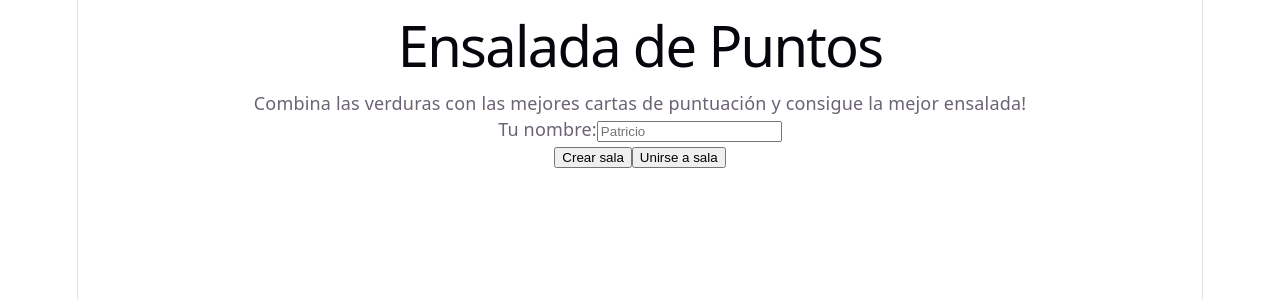
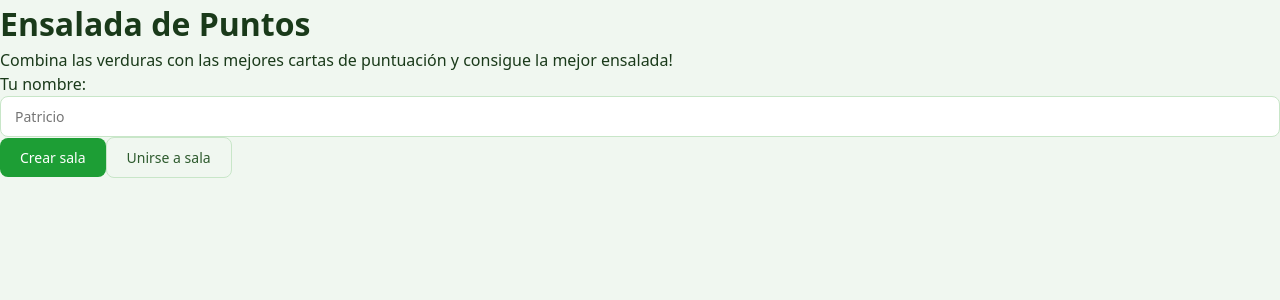
Before and after one commit to LeonardoVNC/EnsaladaDePuntosWeb, a React (Vite) app in the folder EnsaladaFront/: page / in a window 1280 px wide. Shown: the top 300 px of the page. Built offline with nearby package versions, Linux system fonts and the light colour scheme.

Commit message:
style: Add basic css config

```diff
--- a/EnsaladaFront/src/index.css
+++ b/EnsaladaFront/src/index.css
@@ -1,111 +1,96 @@
-:root {
-  --text: #6b6375;
-  --text-h: #08060d;
-  --bg: #fff;
-  --border: #e5e4e7;
-  --code-bg: #f4f3ec;
-  --accent: #aa3bff;
-  --accent-bg: rgba(170, 59, 255, 0.1);
-  --accent-border: rgba(170, 59, 255, 0.5);
-  --social-bg: rgba(244, 243, 236, 0.5);
-  --shadow:
-    rgba(0, 0, 0, 0.1) 0 10px 15px -3px, rgba(0, 0, 0, 0.05) 0 4px 6px -2px;
-
-  --sans: system-ui, 'Segoe UI', Roboto, sans-serif;
-  --heading: system-ui, 'Segoe UI', Roboto, sans-serif;
-  --mono: ui-monospace, Consolas, monospace;
-
-  font: 18px/145% var(--sans);
-  letter-spacing: 0.18px;
-  color-scheme: light dark;
-  color: var(--text);
-  background: var(--bg);
-  font-synthesis: none;
-  text-rendering: optimizeLegibility;
-  -webkit-font-smoothing: antialiased;
-  -moz-osx-font-smoothing: grayscale;
-
-  @media (max-width: 1024px) {
-    font-size: 16px;
-  }
+*,
+*::before,
+*::after {
+  box-sizing: border-box;
+  margin: 0;
+  padding: 0;
 }
 
-@media (prefers-color-scheme: dark) {
-  :root {
-    --text: #9ca3af;
-    --text-h: #f3f4f6;
-    --bg: #16171d;
-    --border: #2e303a;
-    --code-bg: #1f2028;
-    --accent: #c084fc;
-    --accent-bg: rgba(192, 132, 252, 0.15);
-    --accent-border: rgba(192, 132, 252, 0.5);
-    --social-bg: rgba(47, 48, 58, 0.5);
-    --shadow:
-      rgba(0, 0, 0, 0.4) 0 10px 15px -3px, rgba(0, 0, 0, 0.25) 0 4px 6px -2px;
-  }
-
-  #social .button-icon {
-    filter: invert(1) brightness(2);
-  }
+:root {
+  --green-dark: #1a3a1a;
+  --green-mid: #2d5a2d;
+  --green-soft: #5a7a5a;
+  --green-intense: #85b33f;
+  --green-light: #c8e6c8;
+  --green-pale: #e1f5ee;
+  --green-bg: #f0f7f0;
+  --teal: #1d9e35;
+  --teal-light: #5dca6d;
+  --teal-pale: #9fe1cb;
+  --yellow-card: #fff9e6;
+  --yellow-border: #f5d87a;
+  --yellow-text: #5a4a10;
+  --white: #ffffff;
+  --gray-text: #7a9a7a;
+  --error: #c0392b;
+  --error-bg: #fdf0f0;
+  --radius-sm: 8px;
+  --radius-md: 12px;
+  --radius-lg: 16px;
+  --shadow-card: 0 2px 8px rgba(0, 0, 0, 0.08), 0 1px 3px rgba(0, 0, 0, 0.05);
+  --shadow-card-hover: 0 4px 16px rgba(0, 0, 0, 0.12), 0 2px 6px rgba(0, 0, 0, 0.08);
+  --transition: all 0.15s ease;
 }
 
+html,
+body,
 #root {
-  width: 1126px;
-  max-width: 100%;
-  margin: 0 auto;
-  text-align: center;
-  border-inline: 1px solid var(--border);
-  min-height: 100svh;
-  display: flex;
-  flex-direction: column;
-  box-sizing: border-box;
+  height: 100%;
+  width: 100%;
 }
 
 body {
-  margin: 0;
+  font-family: system-ui, -apple-system, sans-serif;
+  background: var(--green-bg);
+  color: var(--green-dark);
+  line-height: 1.5;
 }
 
-h1,
-h2 {
-  font-family: var(--heading);
+button {
+  cursor: pointer;
+  font-family: inherit;
+  font-size: 14px;
   font-weight: 500;
-  color: var(--text-h);
+  padding: 10px 20px;
+  border-radius: var(--radius-sm);
+  border: none;
+  background: var(--teal);
+  color: var(--white);
+  transition: var(--transition);
 }
 
-h1 {
-  font-size: 56px;
-  letter-spacing: -1.68px;
-  margin: 32px 0;
-  @media (max-width: 1024px) {
-    font-size: 36px;
-    margin: 20px 0;
-  }
-}
-h2 {
-  font-size: 24px;
-  line-height: 118%;
-  letter-spacing: -0.24px;
-  margin: 0 0 8px;
-  @media (max-width: 1024px) {
-    font-size: 20px;
-  }
-}
-p {
-  margin: 0;
+button:hover:not(:disabled) {
+  background: var(--green-mid);
 }
 
-code,
-.counter {
-  font-family: var(--mono);
-  display: inline-flex;
-  border-radius: 4px;
-  color: var(--text-h);
+button:disabled {
+  opacity: 0.5;
+  cursor: not-allowed;
 }
 
-code {
-  font-size: 15px;
-  line-height: 135%;
-  padding: 4px 8px;
-  background: var(--code-bg);
+button.secondary {
+  background: transparent;
+  border: 1.5px solid var(--green-light);
+  color: var(--green-mid);
 }
+
+button.secondary:hover:not(:disabled) {
+  background: var(--green-pale);
+}
+
+input[type="text"] {
+  width: 100%;
+  padding: 10px 14px;
+  border: 1.5px solid var(--green-light);
+  border-radius: var(--radius-sm);
+  font-size: 14px;
+  font-family: inherit;
+  background: var(--white);
+  color: var(--green-dark);
+  transition: var(--transition);
+}
+
+input[type="text"]:focus {
+  outline: none;
+  border-color: var(--teal);
+}
```
